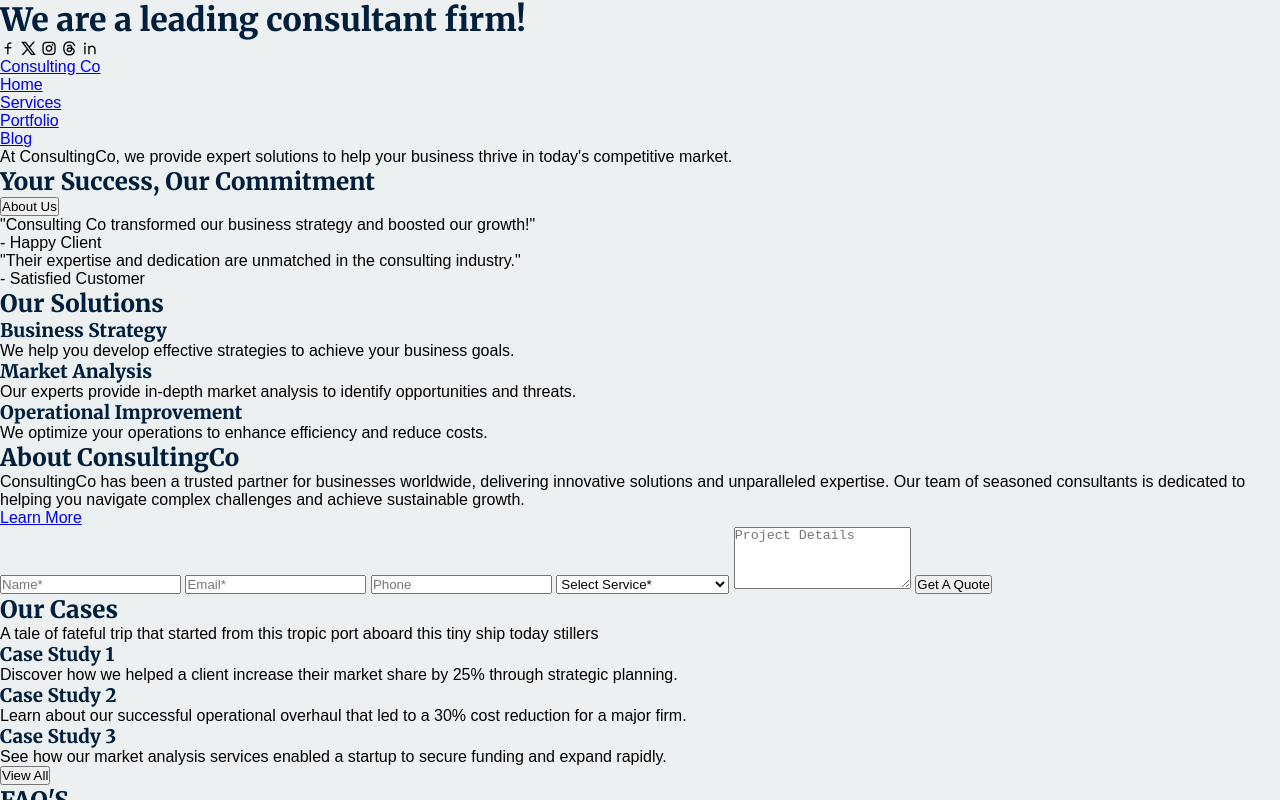
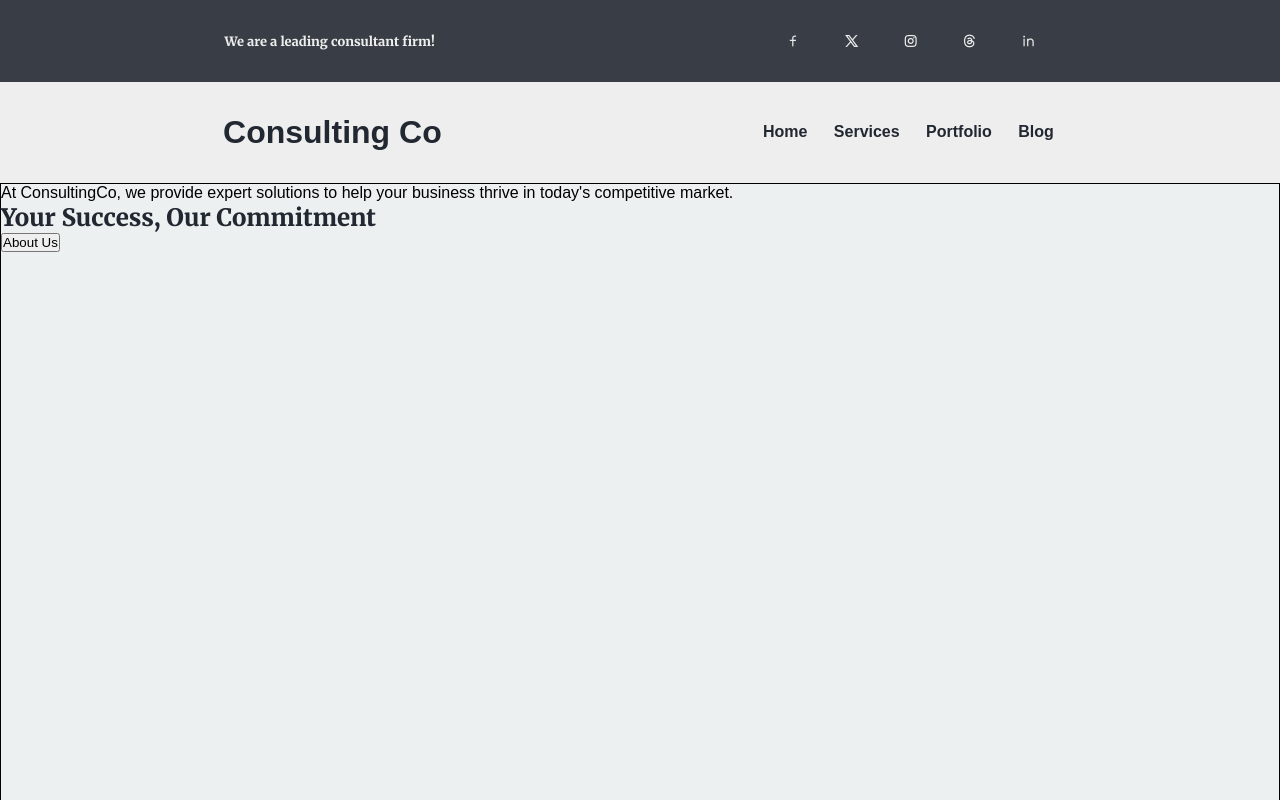
Before and after one commit to ian-michael254/web, a plain HTML site: page index.html in a window 1280 px wide. Shown: the top 800 px of the page. Drawn offline with nearby package versions, Linux system fonts and the light colour scheme; a web font is replaced by a local one.

Commit message:
new styling

```diff
--- a/index.html
+++ b/index.html
@@ -14,7 +14,7 @@
     <header class="header">
         <h1>We are a leading consultant firm!</h1>
         <!--social media icons-->
-        <div class="social-icons wrapper">
+        <div class="social-icons">
             <i class="ri-facebook-line"></i>
             <i class="ri-twitter-x-line"></i>
             <i class="ri-instagram-line"></i>
--- a/styles/styles.css
+++ b/styles/styles.css
@@ -8,9 +8,9 @@
 }
 
 :root {
-    --primary-color: #001F3D;
-    --secondary-color: #FFFFFF;
-    --accent-color: #CBCBCB;
+    --primary-color: #222831;
+    --secondary-color: #393E46;
+    --accent-color: #EEEEEE;
     --font-color: #34495e;
     --background-color: #ecf0f1;
     --font-heading: 'Merriweather', sans-serif;
@@ -20,6 +20,8 @@
 body {
     background: var(--background-color);
     font-family: var(--font-body);
+    width: 100%;
+
 }
 
 h1,
@@ -34,3 +36,88 @@ h6 {
 }
 
 /*Header Section*/
+.header{
+    background: var(--secondary-color);
+    padding: 2rem 4rem;
+    width:100%;
+    display: flex;
+    justify-content: space-around;
+    align-items: center;
+    gap:10px;
+}
+.header h1{
+    color: var(--accent-color);
+    font-size: .8rem;
+}
+.social-icons i{
+    color: var(--accent-color);
+    font-size: .9rem;
+    margin: 0 0.5rem;
+    cursor: pointer;
+    margin:auto 20px
+}
+.social-icons i:hover{
+    background: var(--accent-color);
+    color: var(--primary-color);
+    border-radius: 50%;
+    padding: 2px;
+    transition: all 0.3s linear .6s;
+}
+/*Navigation Bar*/
+.nav{
+    width: 100%;
+    padding: 2rem 4rem;
+    display: flex;
+    justify-content: space-around;
+    align-items: center;
+    background: var(--accent-color);
+}
+.logo a{
+    text-decoration: none;
+    font-size:2rem;
+    font-weight: 800;
+    margin-right: auto;
+    color: var(--primary-color);
+}
+.logo a:hover{
+    scale: 2;
+
+}
+.nav-links{
+    list-style-type: none;
+    display: flex;
+    align-items: center;
+    justify-content: center;
+    gap:20px;
+}
+.nav-links li a{
+    text-decoration: none;
+    color: var(--primary-color);
+    font-weight: 600;
+    font-size: 1rem;
+    padding:.2rem;
+}
+.nav-links li a:hover{
+    background: var(--primary-color);
+    color:var(--accent-color);
+    border-radius:5px;
+    transition: all linear .8s .6s;
+
+}
+.nav-links li a:focus{
+    background: var(--primary-color);
+    color: var(--accent-color);
+}
+.nav-links li a:active{
+    background: var(--primary-color);
+    color: var(--accent-color);
+}
+.nav-links li a.visited{
+    color: var(--secondary-color);
+}
+/*Hero Section*/
+.section-wrapper{
+    border:1px solid;
+    width:100%;
+    height:80vh;
+}
```
